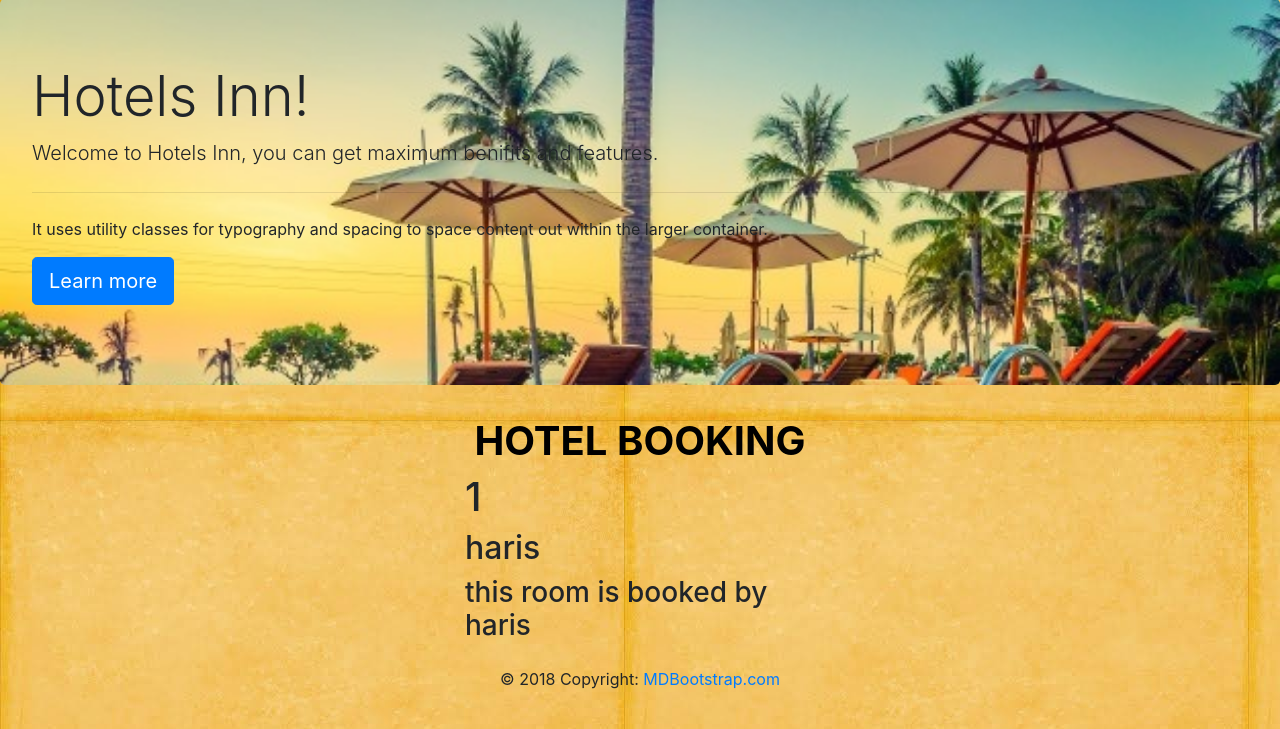
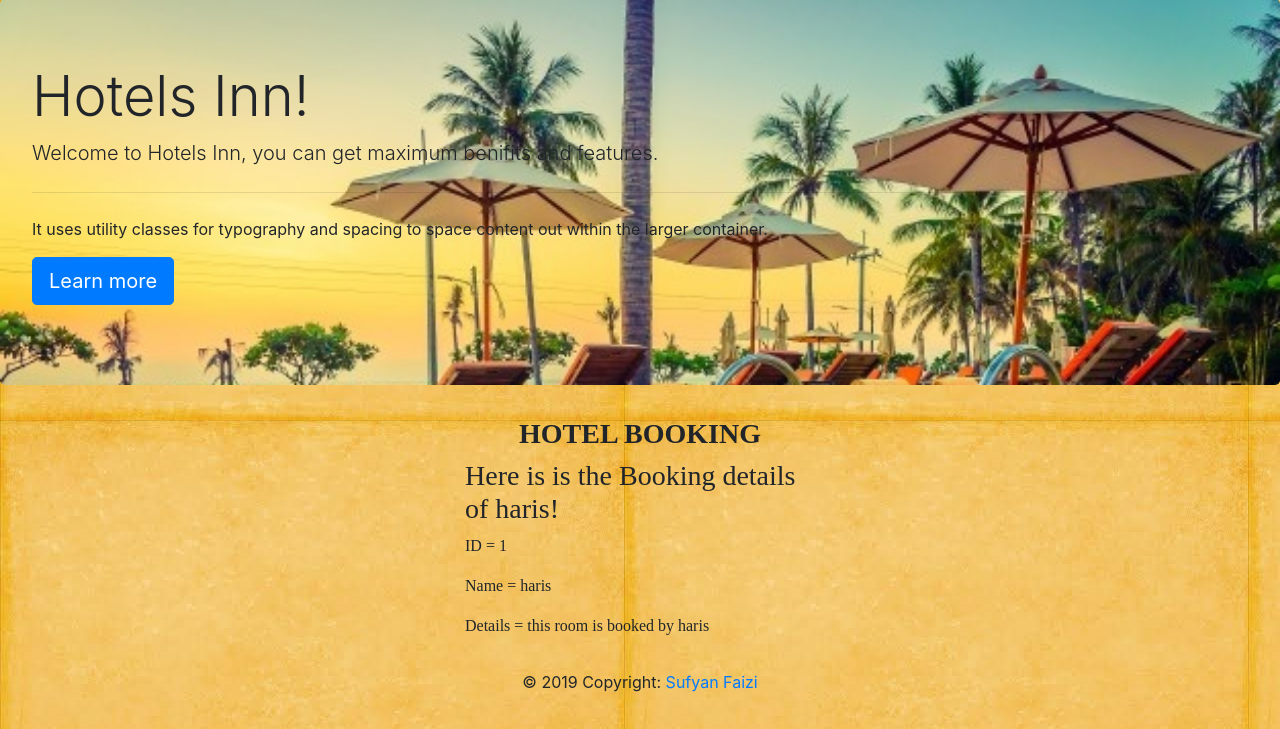
Before and after one commit to sufyanfaizi/HotelBookingApp, a Django app: page /App/hotel_booking/Details/1/ in a window 1280 px wide. Shown: the part 71-800 px from the top of the page. Run offline with Django 3.2, Linux system fonts and the light colour scheme; data comes from the database, SQL or seed files in the repository; both versions use the stored data as it was after the commit; some libraries are stand-ins or nearby versions.

Commit message:
first commit

```diff
--- a/Accounts/templates/base.html
+++ b/Accounts/templates/base.html
@@ -1,7 +1,7 @@
 {% load staticfiles %}
 
 
-<link rel="stylesheet" type="text/css" href="{% static 'RealTodo/style.css' %}" />
+<link rel="stylesheet" type="text/css" href="{% static 'RealTodo/style1.css' %}" />
 <link rel="stylesheet" href="https://stackpath.bootstrapcdn.com/bootstrap/4.3.1/css/bootstrap.min.css" integrity="sha384-ggOyR0iXCbMQv3Xipma34MD+dH/1fQ784/j6cY/iJTQUOhcWr7x9JvoRxT2MZw1T" crossorigin="anonymous" />
 
 
@@ -17,7 +17,7 @@
   <div  class="container">
     <div  class="row justify-content-center">
       <div  class="col-4">
-      <h1  class="text-center">Welcome To Hotel Booking App</h1>
+      <h1 style="font-family:Calibri"  class="text-center">Welcome To Hotel Inns! Booking App</h1>
       {% block main %}
       {% endblock %}
       </div>
--- a/RealTodo/static/RealTodo/style1.css
+++ b/RealTodo/static/RealTodo/style1.css
@@ -1,6 +1,6 @@
 body {
 
-    background: url("images/img4.jpeg");
+    background: url("images/img25.jpg");
 
 
 }
--- a/RealTodo/templates/RealTodo/booking_details.html
+++ b/RealTodo/templates/RealTodo/booking_details.html
@@ -1,11 +1,12 @@
 {% extends 'base2.html' %}
 
 {% block main %}
+<h3 style="font-family:Times New Roman"> Here is is the Booking details of {{task_name}}! </h3>
 
-<h1>{{task_id}}</h1>
+<p style="font-family:Times New Roman">ID = {{task_id}} </p>
 
-<h2>{{task_name}}</h2>
+<p style="font-family:Times New Roman">Name = {{task_name}}</p>
 
-<h3>{{task_booking_details}}</h3>
+<p style="font-family:Times New Roman">Details = {{task_booking_details}}</p>
 
 {% endblock %}
--- a/RealTodo/templates/base2.html
+++ b/RealTodo/templates/base2.html
@@ -107,7 +107,7 @@
   <div  class="container">
     <div  class="row justify-content-center">
       <div  class="col-4">
-      <h1  class="text-center" style="color: black;"><b>HOTEL BOOKING </b></h1>
+      <h3  class="text-center" style="font-family:'Times New Roman'" style="color: black;"><b>HOTEL BOOKING </b></h3>
       {% block main %}
       {% endblock %}
       </div>
@@ -118,8 +118,8 @@
 <footer class="page-footer font-small blue">
 
     <!-- Copyright -->
-    <div class="footer-copyright text-center py-3">© 2018 Copyright:
-      <a href="https://mdbootstrap.com/education/bootstrap/"> MDBootstrap.com</a>
+    <div class="footer-copyright text-center py-3">© 2019 Copyright:
+      <a href="">Sufyan Faizi</a>
     </div>
     <!-- Copyright -->
 
```
Also changed, not shown: RealTodo/templates/RealTodo/AboutUs.html (+7 -0 lines), RealTodo/static/RealTodo/images/img20.jpg (added), RealTodo/static/RealTodo/images/img21.jpeg (added), RealTodo/static/RealTodo/images/img25.jpg (added), db.sqlite3.
